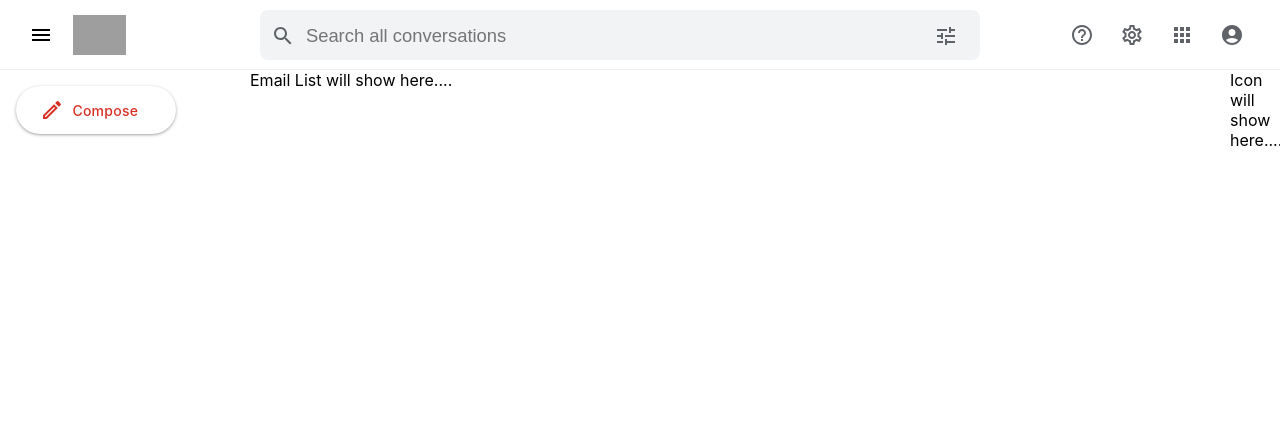
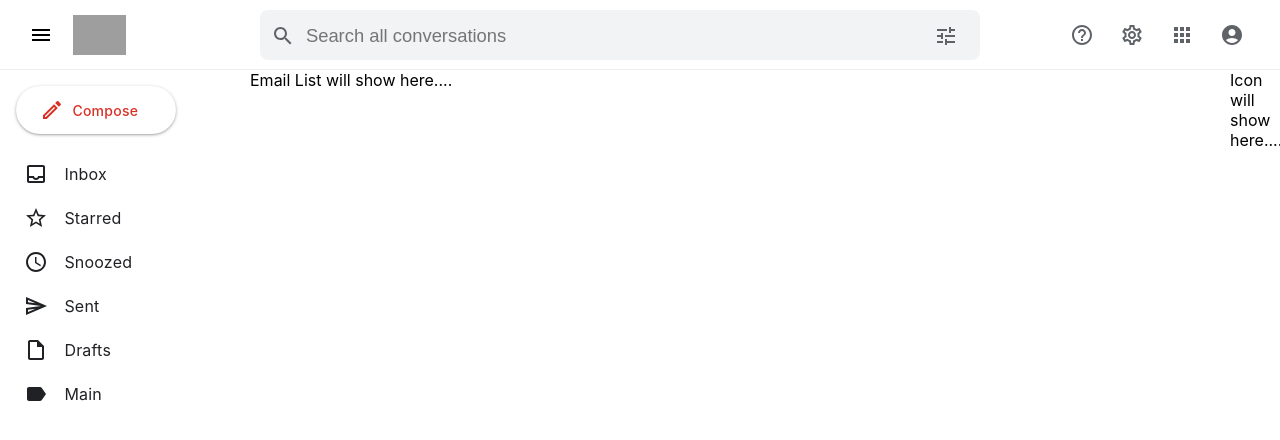
Before and after one commit to uidev-in/react-gmail-clone, a React (Create React App) app: page / in a window 1280 px wide. Shown: the top 440 px of the page. Built offline with nearby package versions, Linux system fonts and the light colour scheme; grey boxes are pictures that could not be loaded.

Commit message:
sidebar menu list added

```diff
--- /dev/null
+++ b/src/components/data/SidebarMenuConfig.js
@@ -0,0 +1,35 @@
+import InboxOutlinedIcon from "@mui/icons-material/InboxOutlined";
+import StarBorderOutlinedIcon from "@mui/icons-material/StarBorderOutlined";
+import AccessTimeOutlinedIcon from "@mui/icons-material/AccessTimeOutlined";
+import SendOutlinedIcon from "@mui/icons-material/SendOutlined";
+import InsertDriveFileOutlinedIcon from "@mui/icons-material/InsertDriveFileOutlined";
+import LabelIcon from "@mui/icons-material/Label";
+
+const sidebarConfig = [
+  {
+    icon: <InboxOutlinedIcon />,
+    title: "Inbox",
+  },
+  {
+    icon: <StarBorderOutlinedIcon />,
+    title: "Starred",
+  },
+  {
+    icon: <AccessTimeOutlinedIcon />,
+    title: "Snoozed",
+  },
+  {
+    icon: <SendOutlinedIcon />,
+    title: "Sent",
+  },
+  {
+    icon: <InsertDriveFileOutlinedIcon />,
+    title: "Drafts",
+  },
+  {
+    icon: <LabelIcon />,
+    title: "Main",
+  },
+];
+
+export default sidebarConfig;
--- a/src/components/layout/Sidebar.js
+++ b/src/components/layout/Sidebar.js
@@ -1,19 +1,52 @@
 import React from "react";
 import styled from "styled-components";
-import ComposeButton from "../Buttons/ComposeButton";
+import ComposeButton from "../buttons/ComposeButton";
+import sidebarConfig from "../data/SidebarMenuConfig";
 
 //styling our component
 const Wrapper = styled.div`
   padding: 1rem;
+  display: grid;
+  gap: 20px;
 `;
-const CompseWrapper = styled.div``;
+const ComposeWrapper = styled.div``;
+const MenuWrapper = styled.div``;
+const MenuListItem = styled.div`
+  display: grid;
+  grid-template-columns: 20% auto;
+  align-items: center;
+  padding: 0.5rem;
+  margin-bottom: 0.25rem;
+  height: 40px;
+  line-height:40px
+  font-size: 0.9rem;
+  letter-spacing: 0.2px;
+  color: #202124;
+  cursor: pointer;
+  :hover {
+    color:#d93025;
+    background-color: #fce8e6;
+    box-shadow: inset 0 0 0 1px transparent;
+    border-top-right-radius:20px;
+    border-bottom-right-radius:20px;
+    font-weight:600
+
+  }
+`;
 
 export default function Sidebar() {
   return (
     <Wrapper>
-      <CompseWrapper>
+      <ComposeWrapper>
         <ComposeButton />
-      </CompseWrapper>
+      </ComposeWrapper>
+      <MenuWrapper>
+        {sidebarConfig.map((item) => (
+          <MenuListItem>
+            {item.icon} {item.title}
+          </MenuListItem>
+        ))}
+      </MenuWrapper>
     </Wrapper>
   );
 }
```
